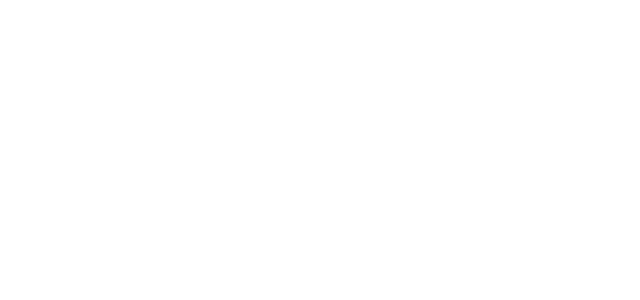
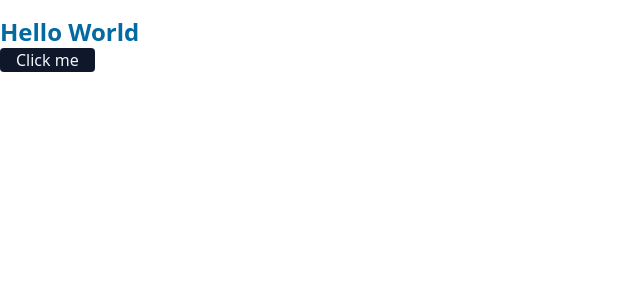
Before and after one commit to fernandoprestes/boilerplate-vue3-js, a Vue app: page / in a window 1280 px wide. Shown: the top 300 px of the page, without its empty margins (0-640 px from the left). Built offline with nearby package versions, Linux system fonts and the light colour scheme.

Commit message:
add component exemple

```diff
--- a/src/App.vue
+++ b/src/App.vue
@@ -1,7 +1,19 @@
 <template>
-  <div></div>
+  <div class="container my-4">
+    <h2 class="text-2xl font-bold text-sky-700">Hello World</h2>
+    <BaseButton @click="handleClick" />
+  </div>
 </template>
 <script>
-  export default {};
+  import BaseButton from './components/BaseButton.vue';
+  export default {
+    name: 'App',
+    components: { BaseButton },
+    methods: {
+      handleClick() {
+        alert('Você apertou o botão!!');
+      },
+    },
+  };
 </script>
 <style></style>
--- /dev/null
+++ b/src/components/BaseButton.vue
@@ -0,0 +1,9 @@
+<template>
+  <button class="rounded bg-slate-900 px-4 text-center text-slate-100">Click me</button>
+</template>
+<script>
+  export default {
+    name: 'BaseButton',
+  };
+</script>
+<style></style>
```
Also changed, not shown: src/components/README.md (deleted).
